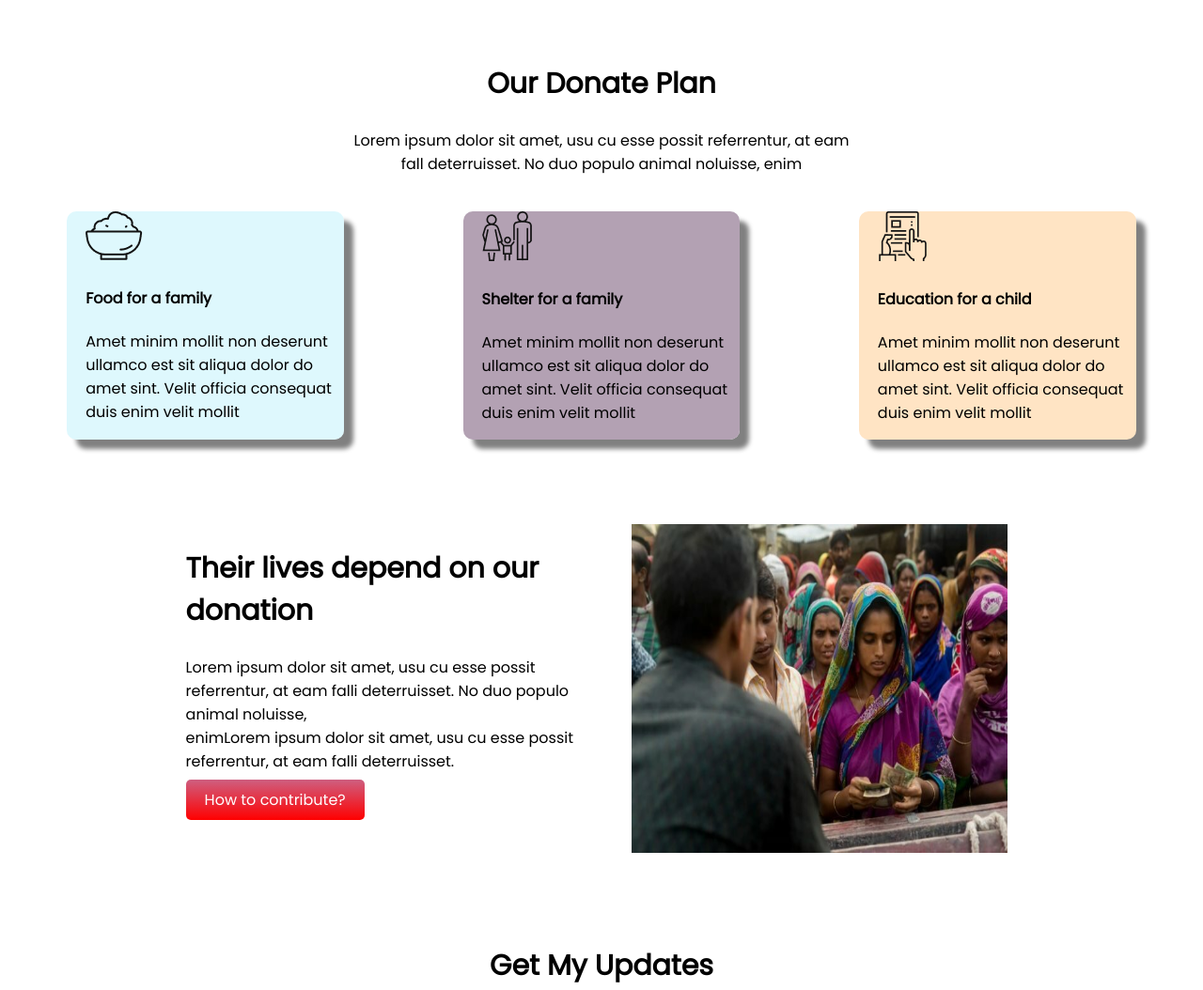
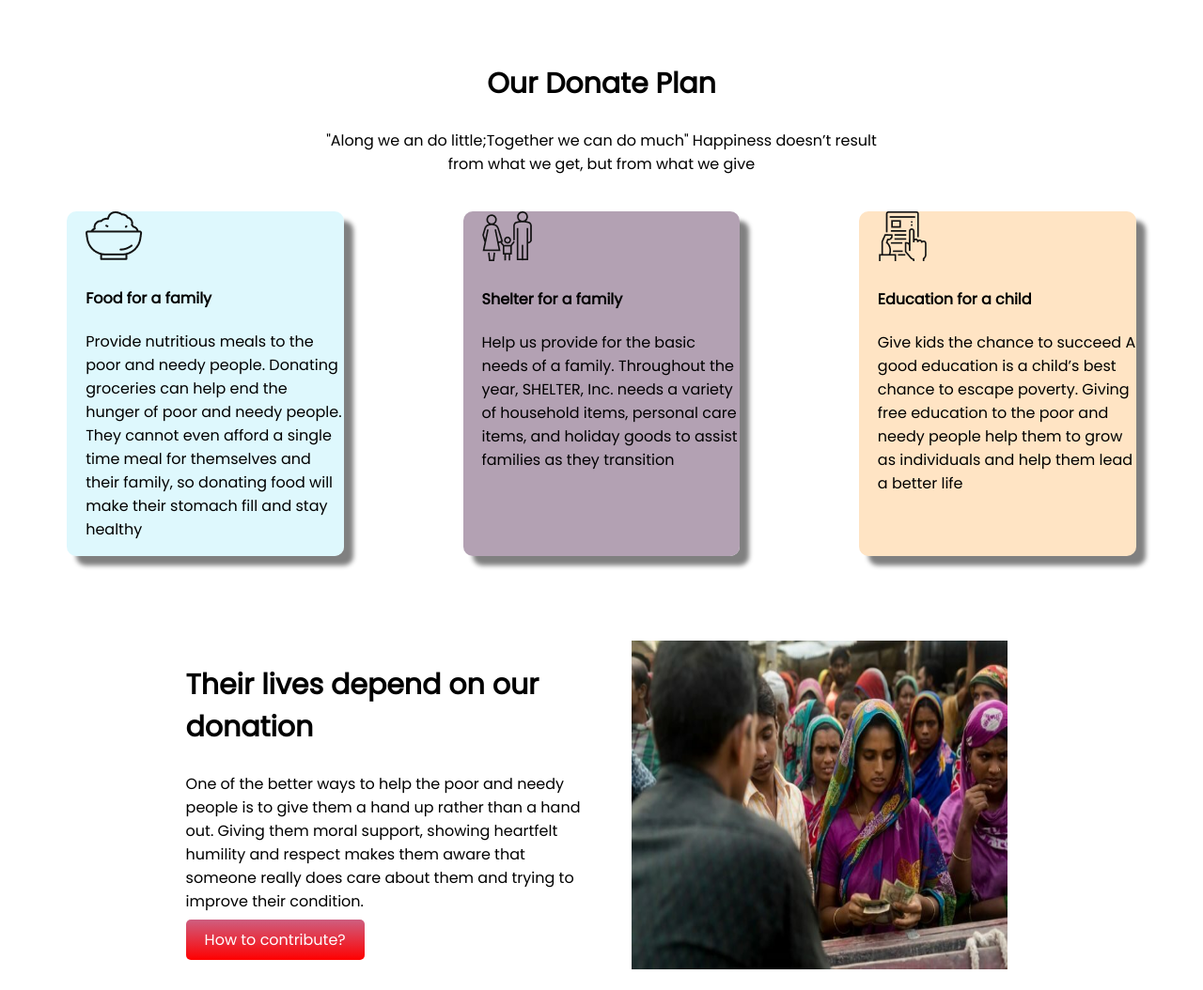
Before and after one commit to asmaulhosnaarfat/assaignment-1-donate, a plain HTML site: page index.html in a window 1280 px wide. Shown: the part 980-2034 px from the top of the page at 94% size. Drawn offline with Linux system fonts and the light colour scheme.

Commit message:
submit commit

```diff
--- a/index.html
+++ b/index.html
@@ -16,8 +16,7 @@
     <section class="donate-now">
         <div>
             <h1>Let's Help Those Who Are <br>More In Need</br></h1>
-            <p><small>What a privilege to be here on the planet to contribute your unique donation to humankind.<br>Each face
-                in the rainbow of colors that populate our world is precious and special.</small></p>
+            <p><small>Giving out to the needy, gives you more inner peace and joy than receiving. <br>“You were born with the ability to change someone’s life, don’t waste it.”.</small></p>
             <div>
             <a class="button-link" target="_blank"
                 href="https://asianews.network/flood-management-in-sylhet-we-cant-fight-a-battle-with-wet-gunpowder/">Donate
@@ -53,7 +52,7 @@
     <section >
         <div class="text">
             <h2>Our Donate Plan</h2>
-            <p>Lorem ipsum dolor sit amet, usu cu esse possit referrentur, at eam <br> fall deterruisset. No duo populo animal noluisse, enim</p>
+            <p>"Along we an do little;Together we can do much" Happiness doesn’t result <br>from what we get, but from what we give</p>
         </div>
         <div id="flexible-container">
             <div class="half-width">
@@ -61,30 +60,21 @@
                     <img src="food.png">
                 </ion-icon>
                     <h4>Food for a family</h4>
-                    <p>Amet minim mollit non deserunt
-                        ullamco est sit aliqua dolor do amet
-                        sint. Velit officia consequat duis enim
-                        velit mollit</p>
+                    <p>Provide nutritious meals to the poor and needy people. Donating groceries can help end the hunger of poor and needy people. They cannot even afford a single time meal for themselves and their family, so donating food will make their stomach fill and stay healthy</p>
             </div>
             <div class="half-width shelter-color">
                 <ion-icon>
                     <img src="shelter.png">
                 </ion-icon>
                     <h4>Shelter for a family</h4>
-                    <p>Amet minim mollit non deserunt
-                        ullamco est sit aliqua dolor do amet
-                        sint. Velit officia consequat duis enim
-                        velit mollit</p>
+                    <p>Help us provide for the basic needs of a family. Throughout the year, SHELTER, Inc. needs a variety of household items, personal care items, and holiday goods to assist families as they transition</p>
             </div>
             <div class="half-width otherhalf-width">
                 <ion-icon>
                     <img src="Frame-1.png">
                 </ion-icon>
                     <h4>Education for a child</h4>
-                    <p>Amet minim mollit non deserunt
-                        ullamco est sit aliqua dolor do amet
-                        sint. Velit officia consequat duis enim
-                        velit mollit</p>
+                    <p>Give kids the chance to succeed A good education is a child’s best chance to escape poverty. Giving free education to the poor and needy people help them to grow as individuals and help them lead a better life</p>
             </div>
         </div>
     </section>
@@ -93,11 +83,9 @@
             <div id="thirdpart">
                 <h2>Their lives depend on
                     our donation</h2>
-                <p>Lorem ipsum dolor sit amet, usu cu esse possit
-                    referrentur, at eam falli deterruisset. No duo populo
-                    animal noluisse,<br> enimLorem ipsum dolor sit amet, usu cu esse possit referrentur, at eam falli deterruisset.</p>
+                <p>One of the better ways to help the poor and needy people is to give them a hand up rather than a hand out. Giving them moral support, showing heartfelt humility and respect makes them aware that someone really does care about them and trying to improve their condition.</p>
             <a class="button-link " target="_blank"
-                href="http://www.quranreading.com/blog/11-ways-to-help-the-poor-and-needy-people/">How to contribute?
+                href="https://mahomeless.org/family-shelters/">How to contribute?
             </a>
             </div>
             <div>
```
